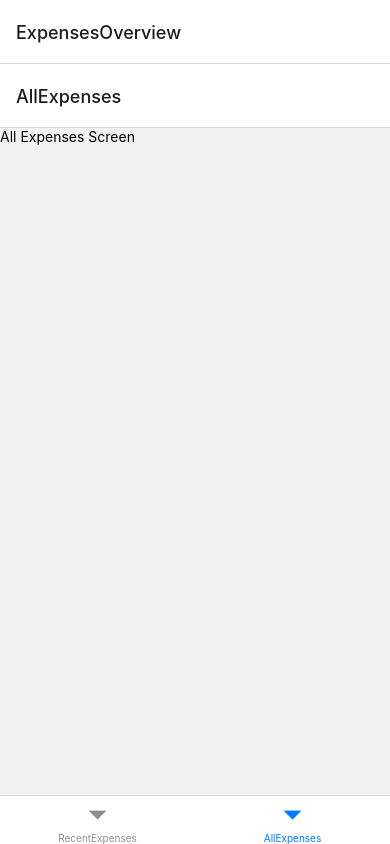
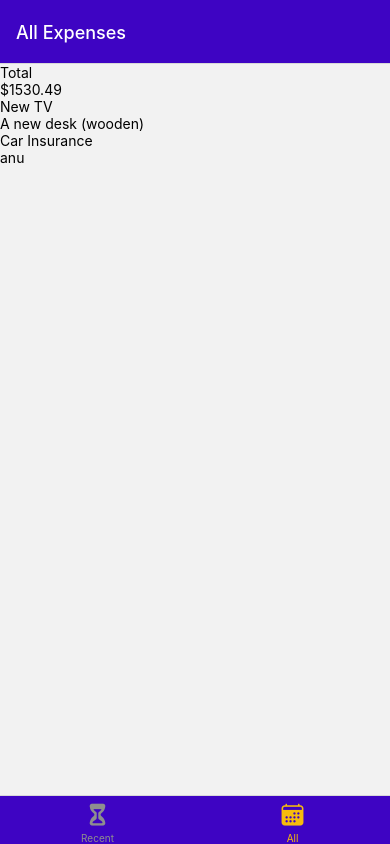
Before and after one commit to rachyharkov/rn-myexpensesapp, a React Native app: screen /AllExpenses in a window 390 px wide. Built offline with nearby package versions, Linux system fonts and the light colour scheme.

Commit message:
Add dummy data

```diff
--- a/App.js
+++ b/App.js
@@ -1,22 +1,45 @@
-import { StatusBar } from 'expo-status-bar';
-import { NavigationContainer } from '@react-navigation/native';
-import { createNativeStackNavigator } from '@react-navigation/native-stack';
-import { createBottomTabNavigator } from '@react-navigation/bottom-tabs';
+import { StatusBar } from "expo-status-bar";
+import { NavigationContainer } from "@react-navigation/native";
+import { createNativeStackNavigator } from "@react-navigation/native-stack";
+import { createBottomTabNavigator } from "@react-navigation/bottom-tabs";
+import { Ionicons } from '@expo/vector-icons';
 
-import ManageExpense from './screens/ManageExpense';
-import RecentExpenses from './screens/RecentExpenses';
-import AllExpenses from './screens/AllExpenses';
+import ManageExpense from "./screens/ManageExpense";
+import RecentExpenses from "./screens/RecentExpenses";
+import AllExpenses from "./screens/AllExpenses";
+import { GlobalStyles } from "./constants/styles";
 
-const Stack = createNativeStackNavigator()
-const BottomTabs = createBottomTabNavigator()
+const Stack = createNativeStackNavigator();
+const BottomTabs = createBottomTabNavigator();
 
 function ExpensesOverview() {
   return (
-    <BottomTabs.Navigator>
-      <BottomTabs.Screen name="RecentExpenses" component={RecentExpenses} />
-      <BottomTabs.Screen name="AllExpenses" component={AllExpenses} />
+    <BottomTabs.Navigator screenOptions={{
+      headerStyle: {
+        backgroundColor: GlobalStyles.colors.primary500,
+      },
+      headerTintColor: 'white',
+      tabBarStyle: {
+        backgroundColor: GlobalStyles.colors.primary500,
+      },
+      tabBarActiveTintColor: GlobalStyles.colors.accent500
+    }}>
+      <BottomTabs.Screen name="RecentExpenses" component={RecentExpenses} options={{
+        title: 'Recent Expenses',
+        tabBarLabel: 'Recent',
+        tabBarIcon: ({ color, size }) => {
+          return <Ionicons name="hourglass" size={size} color={color} />;
+        }
+      }}/>
+      <BottomTabs.Screen name="AllExpenses" component={AllExpenses} options={{
+        title: 'All Expenses',
+        tabBarLabel: 'All',
+        tabBarIcon: ({ color, size }) => {
+          return <Ionicons name="calendar" size={size} color={color} />;
+        }
+      }}/>
     </BottomTabs.Navigator>
-  )
+  );
 }
 
 export default function App() {
@@ -25,12 +48,14 @@ export default function App() {
       <StatusBar style="auto" />
       <NavigationContainer>
         <Stack.Navigator>
-          <Stack.Screen name="ExpensesOverview" component={ExpensesOverview} />
+          <Stack.Screen
+            name="ExpensesOverview"
+            component={ExpensesOverview}
+            options={{ headerShown: false }}
+          />
           <Stack.Screen name="ManageExpense" component={ManageExpense} />
         </Stack.Navigator>
-
       </NavigationContainer>
     </>
-
   );
 }
--- /dev/null
+++ b/components/ExpensesOutput/ExpensesList.js
@@ -0,0 +1,17 @@
+import { FlatList, Text } from "react-native";
+
+function renderExpenseItem(itemData) {
+  return <Text>{itemData.item.description}</Text>;
+}
+
+function ExpensesList({ expenses }) {
+  return (
+    <FlatList
+      data={expenses}
+      renderItem={renderExpenseItem}
+      keyExtractor={(item) => item.id}
+    />
+  );
+}
+
+export default ExpensesList;
--- /dev/null
+++ b/components/ExpensesOutput/ExpensesOutput.js
@@ -0,0 +1,41 @@
+import { FlatList, Text, View } from "react-native"
+import ExpensesList from "./ExpensesList"
+import ExpensesSummary from "./ExpensesSummary"
+
+const DUMMY_EXPENSES = [
+    {
+        id: 'e1',
+        description: 'New TV',
+        amount: 799.49,
+        date: new Date('2021-12-19')
+    },
+    {
+        id: 'e2',
+        description: 'A new desk (wooden)',
+        amount: 450,
+        date: new Date('2022-01-01')
+    },
+    {
+        id: 'e3',
+        description: 'Car Insurance',
+        amount: 250,
+        date: new Date('2022-02-01')
+    },
+    {
+        id: 'e4',
+        description: 'anu',
+        amount: 31,
+        date: new Date('2022-02-04')
+    }
+]
+
+function ExpensesOutput({ expenses, expensesPeriod }) {
+    return (
+        <View>
+            <ExpensesSummary expenses={DUMMY_EXPENSES} periodName={expensesPeriod}/>
+            <ExpensesList expenses={DUMMY_EXPENSES} />
+        </View>
+    )
+}
+
+export default ExpensesOutput
--- /dev/null
+++ b/components/ExpensesOutput/ExpensesSummary.js
@@ -0,0 +1,17 @@
+import { View, Text } from "react-native"
+
+function ExpensesSummary({expenses, periodName}) {
+
+    const expensesSum = expenses.reduce((sum, expense) => {
+        return sum + expense.amount
+    }, 0)
+
+    return (
+        <View>
+            <Text>{periodName}</Text>
+            <Text>${expensesSum.toFixed(2)}</Text>
+        </View>
+    )
+}
+
+export default ExpensesSummary
--- /dev/null
+++ b/constants/styles.js
@@ -0,0 +1,16 @@
+export const GlobalStyles = {
+    colors: {
+        primary50: '#e4d9fd',
+        primary100: '#c6affc',
+        primary200: '#a281f0',
+        primary400: '#5721d4',
+        primary500: '#3e04c3',
+        primary700: '#2d0689',
+        primary800: '#200364',
+        accent500: '#f7bc0c',
+        error50: '#fcc4e4',
+        error500: '#9b095c',
+        gray500: '#39324a',
+        gray700: '#221c30',
+    }
+}
--- a/screens/AllExpenses.js
+++ b/screens/AllExpenses.js
@@ -1,7 +1,7 @@
-import { Text } from "react-native";
+import ExpensesOutput from "../components/ExpensesOutput/ExpensesOutput";
 
 function AllExpenses() {
-    return <Text>All Expenses Screen</Text>;
+    return <ExpensesOutput expensesPeriod="Total"/>
 }
 
 export default AllExpenses;
--- a/screens/RecentExpenses.js
+++ b/screens/RecentExpenses.js
@@ -1,7 +1,7 @@
-import { Text } from "react-native";
+import ExpensesOutput from "../components/ExpensesOutput/ExpensesOutput";
 
 function RecentExpenses() {
-    return <Text>Recent Expenses Screen</Text>;
+    return <ExpensesOutput expensesPeriod="Last 7 Days"/>
 }
 
 export default RecentExpenses;
```
